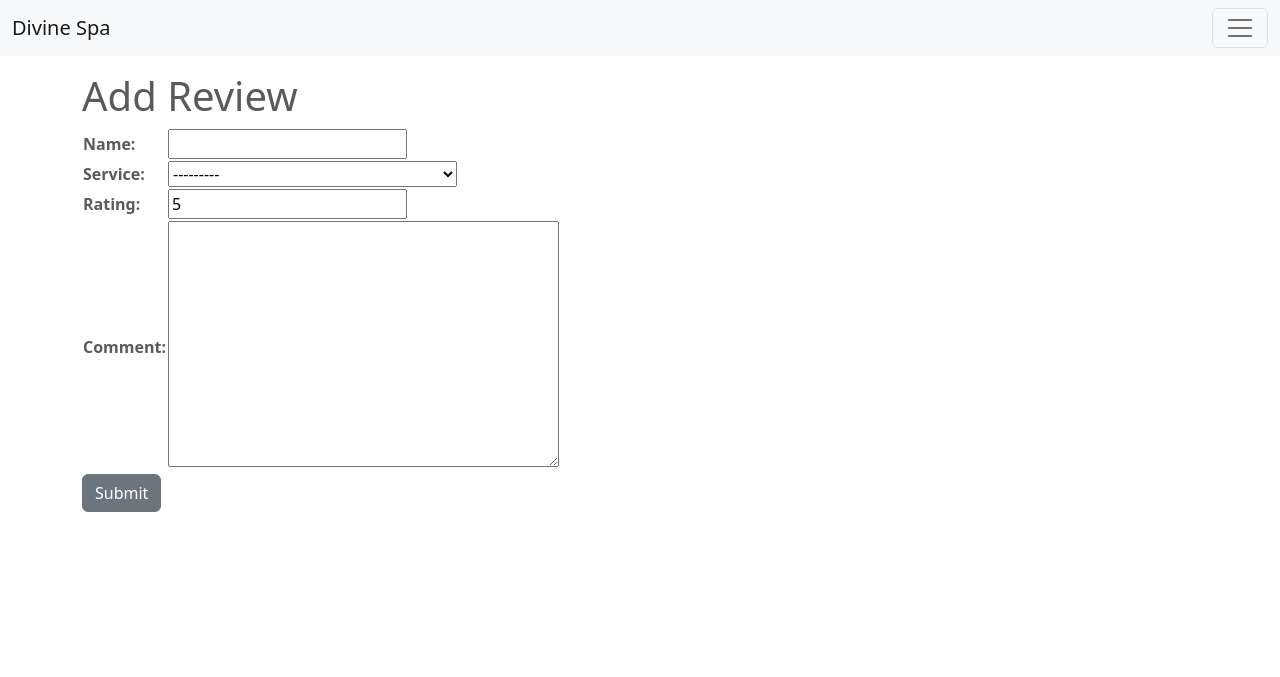
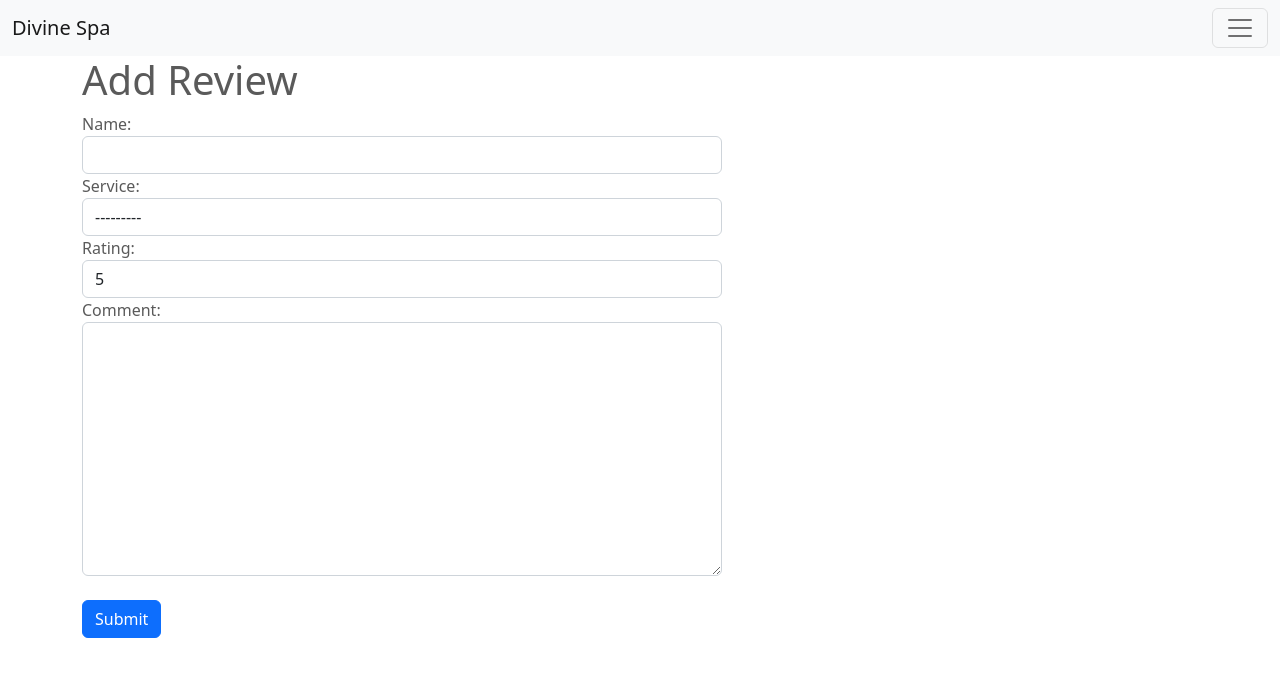
Before and after one commit to Candyce10/Devine-Spa, a Django app: page /reviews/new in a window 1280 px wide. Shown: the top 677 px of the page. Run offline with Django 4.2, Linux system fonts and the light colour scheme; some libraries are stand-ins or nearby versions.

Commit message:
review form styled

```diff
--- a/divine_spa_project/settings.py
+++ b/divine_spa_project/settings.py
@@ -27,7 +27,8 @@ INSTALLED_APPS = [
     'django.contrib.sessions',
     'django.contrib.messages',
     'django.contrib.staticfiles',
-    'main_app'
+    'main_app',
+    'widget_tweaks'
 ]
 
 MIDDLEWARE = [
--- a/main_app/forms.py
+++ b/main_app/forms.py
@@ -1,8 +1,8 @@
 from django.forms import ModelForm
 from .models import Review
+from django import forms
 
-
-class ReviewForm(ModelForm):
+class ReviewForm(forms.ModelForm):
     class Meta:
         model = Review
         fields = ['name','service', 'rating', 'comment']
--- a/main_app/static/styles/main.css
+++ b/main_app/static/styles/main.css
@@ -5,7 +5,7 @@
 body{
     margin: 0;
     color: #5a5a5a;
-    margin-top: 4.5rem;
+    margin-top: 3.5rem;
 }
 
 .navbar{
@@ -114,10 +114,14 @@ p{
 @media (max-width: 480px) {
 
 
-    p.carousel-p{
+    /* p.carousel-p{
         display: none;
-    }
+    } */
     p.carousel-btn{
         display:none;
     }
 }
+
+form{
+    width: 50vw;
+}
--- a/main_app/templates/review_create.html
+++ b/main_app/templates/review_create.html
@@ -1,18 +1,50 @@
 {% extends 'base.html' %}
-
+{% load widget_tweaks %}
 {% block title %} Reviews{% endblock %}
 {% block content %}
 
 
 <h1>Add Review</h1>
+<form class="justify-content-center" method="post" novalidate>
+  {% csrf_token %}
 
+  {% for hidden_field in form.hidden_fields %}
+    {{ hidden_field }}
+  {% endfor %}
 
-<table>
-<form method="post">
-  {% csrf_token %}
-  {{form.as_table}}
-</table>
-  <button class="btn btn-secondary">Submit</button>
+  {% if form.non_field_errors %}
+    <div class="alert alert-danger" role="alert">
+      {% for error in form.non_field_errors %}
+        {{ error }}
+      {% endfor %}
+    </div>
+  {% endif %}
+
+  {% for field in form.visible_fields %}
+    <div class="form-group">
+      {{ field.label_tag }}
+
+      {% if form.is_bound %}
+        {% if field.errors %}
+          {% render_field field class="form-control is-invalid" %}
+          {% for error in field.errors %}
+            <div class="invalid-feedback">
+              {{ error }}
+            </div>
+          {% endfor %}
+        {% else %}
+          {% render_field field class="form-control is-valid" %}
+        {% endif %}
+      {% else %}
+        {% render_field field class="form-control" %}
+      {% endif %}
+
+      {% if field.help_text %}
+        <small class="form-text text-muted">{{ field.help_text }}</small>
+      {% endif %}
+    </div>
+  {% endfor %}
+<br>
+  <button type="submit" class="btn btn-primary">Submit</button>
 </form>
-
 {% endblock %}
```
